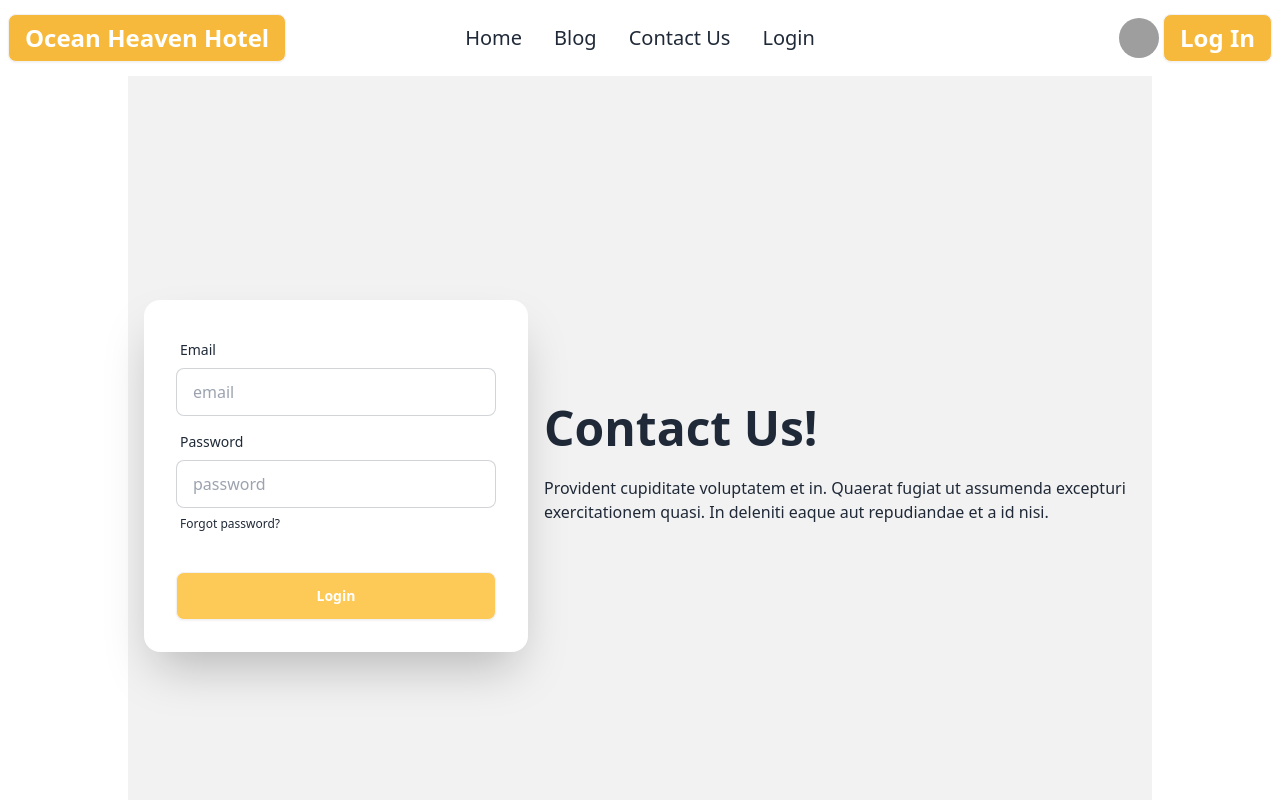
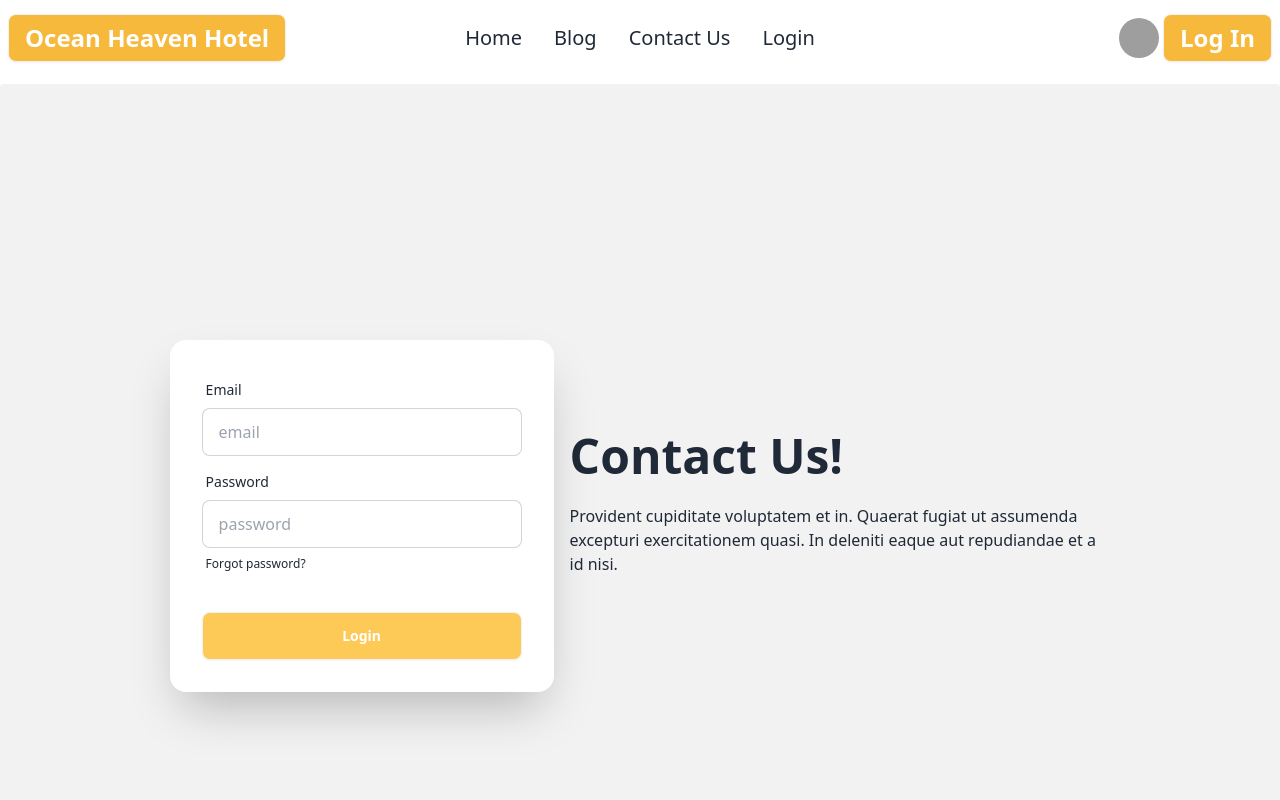
Before and after one commit to afrin823/ocean-hotel-client, a React (Vite) app: page /ContactUs in a window 1280 px wide. Shown: the top 800 px of the page. Built offline with nearby package versions, Linux system fonts and the light colour scheme; grey boxes are pictures that could not be loaded.

Commit message:
blog name change

```diff
--- a/src/Components/Banner/ContactUs/Contact.jsx
+++ b/src/Components/Banner/ContactUs/Contact.jsx
@@ -6,6 +6,8 @@ const Contact = () => {
     return (
         <div>
             <Navbar></Navbar>
+            <div className="w-full bg-base-200 p-8 mb-8 mt-2 rounded">
+
             <div className="hero w-4/5 mx-auto min-h-screen bg-base-200">
   <div className="hero-content flex-col lg:flex-row-reverse">
     <div className="text-center lg:text-left">
@@ -36,6 +38,7 @@ const Contact = () => {
     </div>
   </div>
 </div>
+            </div>
             <Footer></Footer>
         </div>
     );
```
